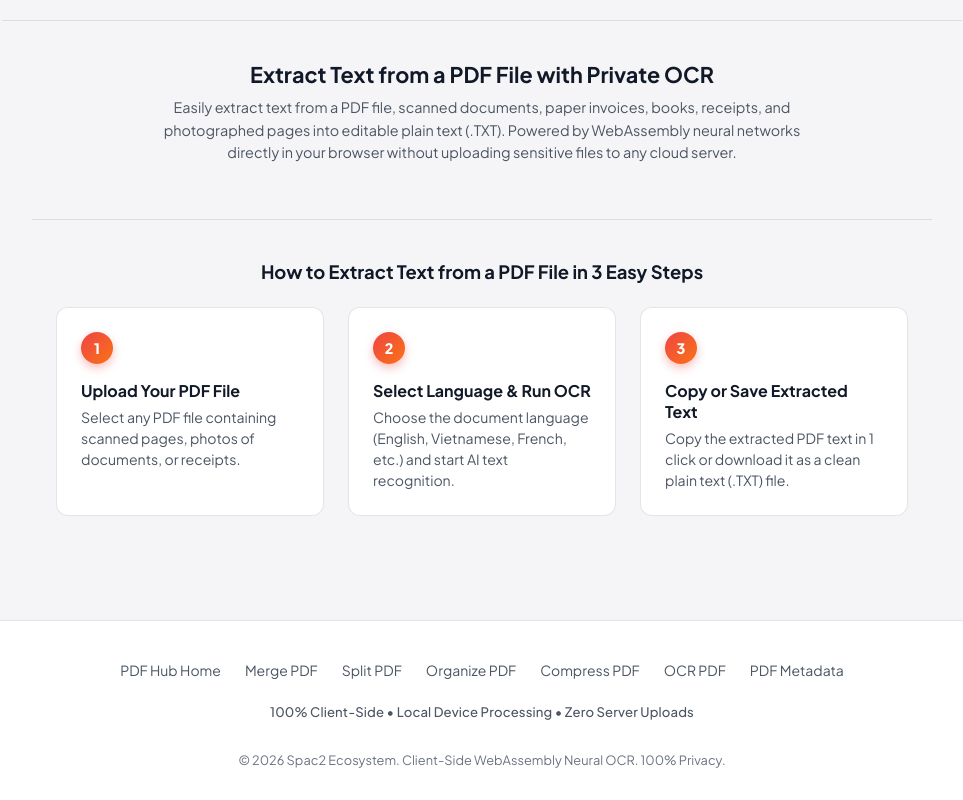
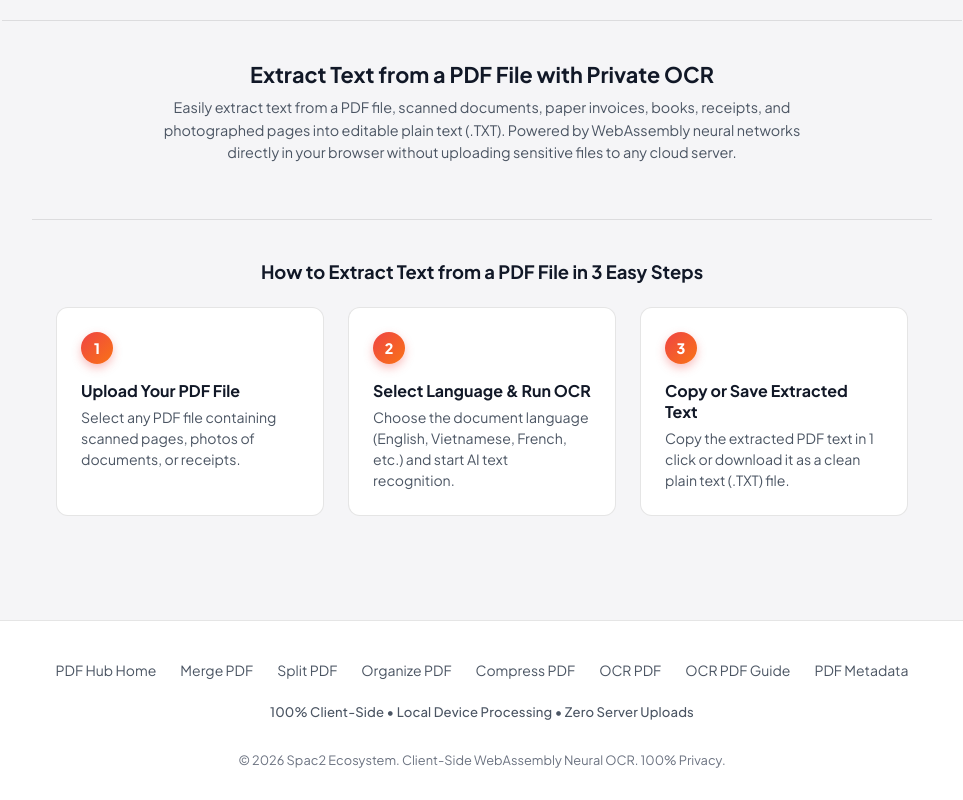
Before and after one commit to teamtext2/apps, a plain HTML site: page pdf-hub/ocr/index.html in a window 1280 px wide. Shown: the part 604-1404 px from the top of the page, without its empty margins (158-1121 px from the left). Drawn offline with nearby package versions, Linux system fonts and the light colour scheme; a script that the page names is missing.

Commit message:
Update index.html

```diff
--- a/pdf-hub/ocr/index.html
+++ b/pdf-hub/ocr/index.html
@@ -309,6 +309,7 @@
                 <a href="/apps/pdf-hub/organize">Organize PDF</a>
                 <a href="/apps/pdf-hub/compress">Compress PDF</a>
                 <a href="/apps/pdf-hub/ocr">OCR PDF</a>
+                <a href="/apps/pdf-hub/ocr/blog/introduce-end-use-spac2-ocr">OCR PDF Guide</a>
                 <a href="/apps/pdf-hub/metadata">PDF Metadata</a>
             </div>
             <div class="footer-privacy-text">
```
